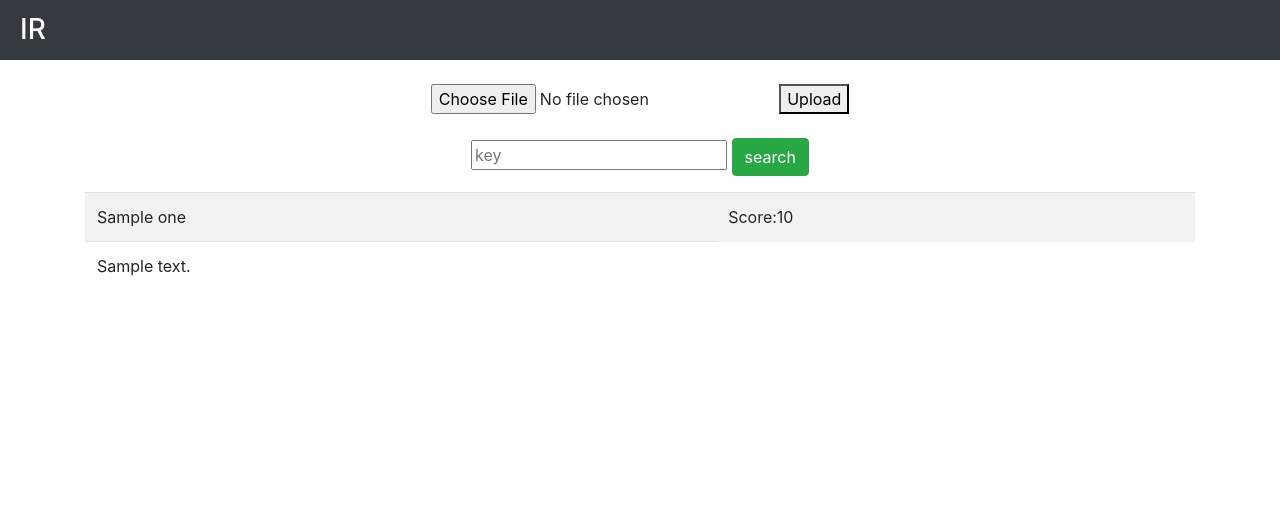
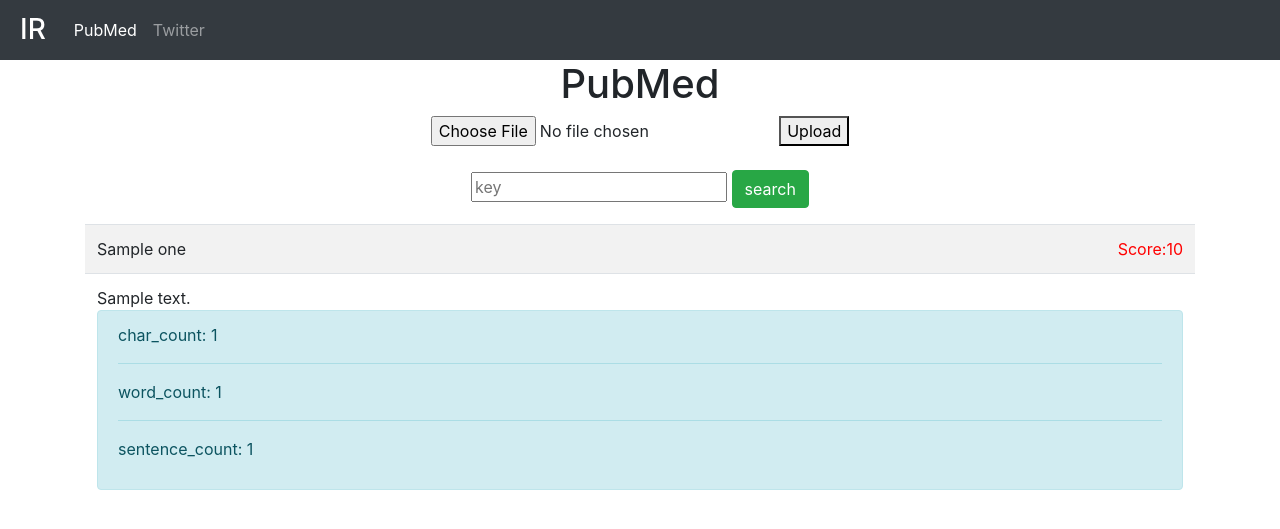
Before and after one commit to TsungHuaLee/Bio_Information_Retrievel, a Django app: template IR_HW/search/templates/search/twitter.html in a window 1280 px wide. Shown: the top 529 px of the page. Run offline with Django 3.2, Linux system fonts and the light colour scheme; the template is opened without the code that fills it: most values are stand-ins (such as "Sample title", 1, 10 or a date in 2020); some libraries are stand-ins or nearby versions.

Commit message:
split twitter & pubmed

```diff
--- a/IR_HW/search/templates/search/twitter.html
+++ b/IR_HW/search/templates/search/twitter.html
@@ -40,13 +40,22 @@
         <div class="collapse navbar-collapse" id="navbarSupportedContent">
             <ul class="navbar-nav mr-auto">
                 <!-- active表示當前頁面 -->
+                <li class="nav-item active">
+                    <a class="nav-link" href="/">PubMed<span class="sr-only">(current)</span></a>
+                </li>
+                <li class="nav-item">
+                    <a class="nav-link" href='/twitter'>Twitter</a>
+                </li>
             </ul>
         </div>
+
+
     </nav>
 
     <div class="container">
         <!-- upload file -->
-        <br>
+        <h1>PubMed</h1>
+
         <form method="post" enctype="multipart/form-data" action="upload">
             {% csrf_token %}
             <input type="file" name="myfile">
@@ -63,19 +72,32 @@
 
         <!-- body -->
         <table class="search_result table table-striped" align="center" style="margin:10px 0px 0px 0px">
-            <tbody>
             {% autoescape off %}
             {% for one in data %}
+                <tbody>
                         <tr>
-                    <td>{{ one.title }}</td>
-                    <td>Score:{{ one.score }}</td>
+                            <td>
+                                {{ one.title }}
+                                <div style="display:inline; float:right;">
+                                    <font color='red'>Score:{{ one.score }}</font>
+                                </div>
+                            </td>
                         </tr>
                         <tr>
-                    <td>{{ one.content }}</td>
+                            <td>
+                                {{ one.content }}
+                                <div class="alert alert-info" role="alert">
+                                    <p>char_count: {{one.char_count}}</p>
+                                    <hr>
+                                    <p>word_count: {{one.word_count}}</p>
+                                    <hr>
+                                    <p>sentence_count: {{one.sentence_count}}</p>
+                                </div>
+                            </td>
                         </tr>
+                <tbody>
             {% endfor %}
             {% endautoescape %}
-            </tbody>
         </table>
     </div>
 
```
Also changed, not shown: IR_HW/search/templates/search/index.html (+32 -6 lines), IR_HW/search/views.py (+13 -9 lines). Lines whose indentation alone changed are shown as unchanged.
